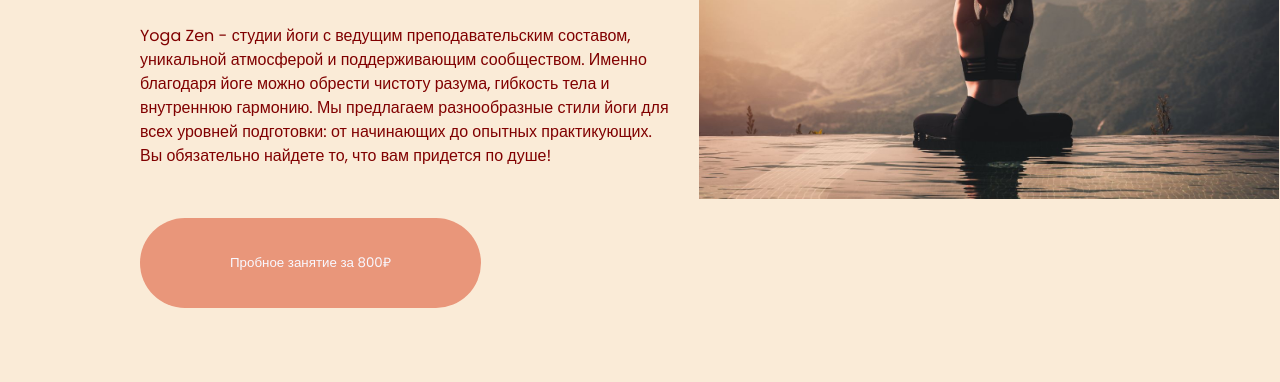
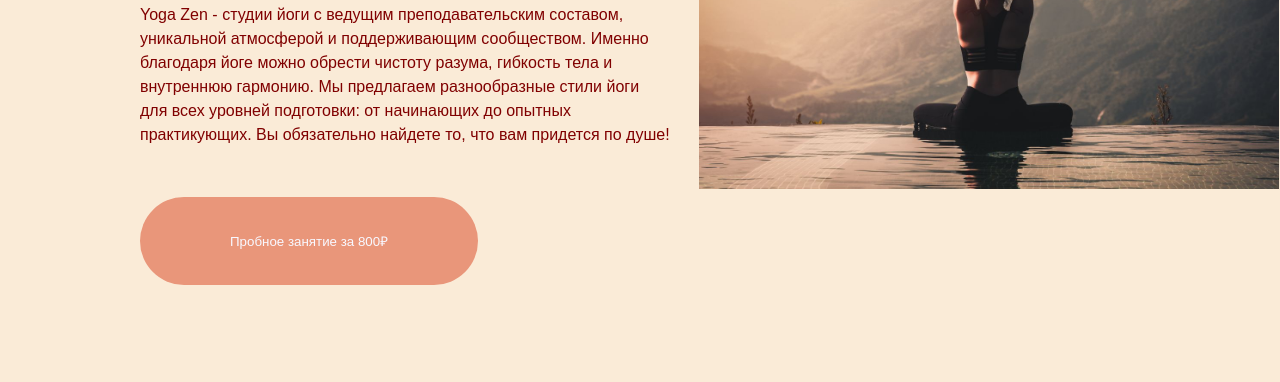
Before and after one commit to vladanikolaeva/website-nikolaeva, a plain HTML site: page index.html in a window 1280 px wide. Shown: the part 394-776 px from the top of the page. Drawn offline with Linux system fonts and the light colour scheme.

Commit message:
Update styles.css

```diff
--- a/styles.css
+++ b/styles.css
@@ -1,4 +1,4 @@
-@import url('https://fonts.googleapis.com/css2?family=Poppins:wght@300;400;700&display=swap');
+
 
 *{
     margin: 0;
@@ -6,7 +6,7 @@
 }
 
 body {
-    font-family: 'Poppins', sans-serif;
+    font-family: 'Carlito', sans-serif;
     font-weight: 400;
     background-color: antiquewhite;
     color: maroon;
@@ -104,7 +104,7 @@ header nav ul li a {
     border-radius: 50px;
     padding: 35px 90px;
     border: 0;
-    font-family: 'Poppins', sans-serif;
+    font-family: 'Carlito', sans-serif;
     transition: all 500ms ease;
 }
 
@@ -122,7 +122,7 @@ header nav ul li a {
 }
 
 table {
-    font-family: 'Poppins', sans-serif;
+    font-family: 'Carlito', sans-serif;
     text-align: initial;
     border-collapse: separate;
     border-spacing: 5px;
```
